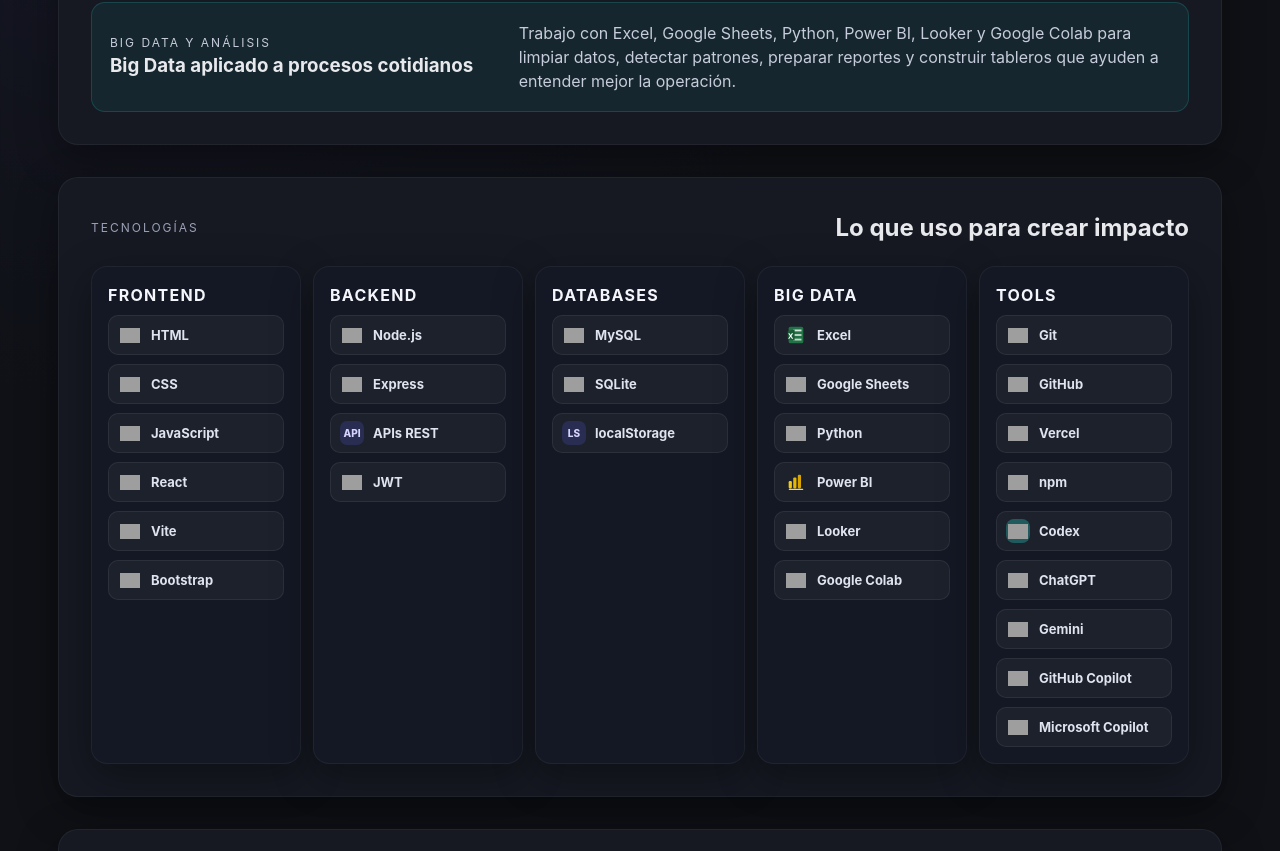
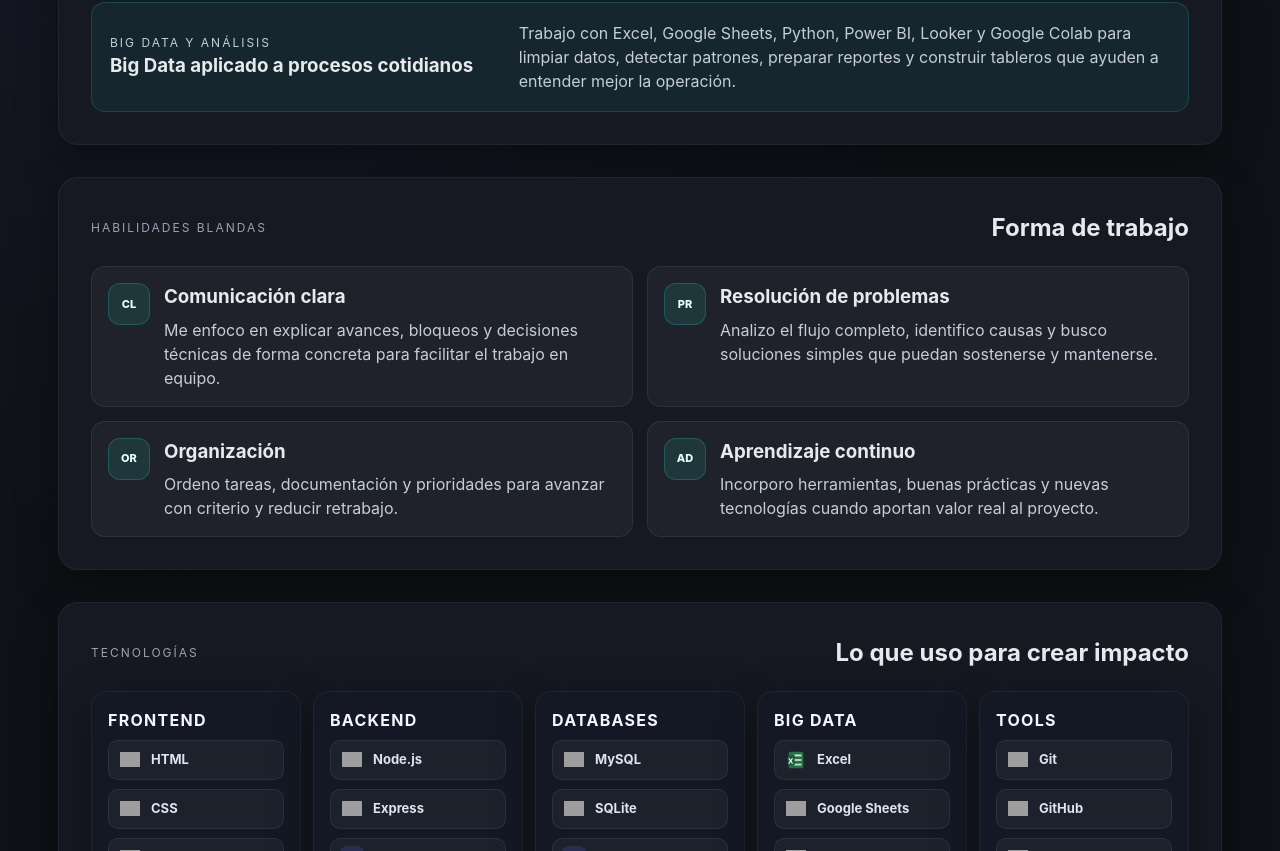
Before and after one commit to OteroCarlos1977/Portfolio_Web, a React (Vite) app: page / in a window 1280 px wide. Shown: the part 1169-2020 px from the top of the page. Built offline with nearby package versions, Linux system fonts and the light colour scheme; grey boxes are pictures that could not be loaded.

Commit message:
Agrega habilidades blandas al portfolio

```diff
--- a/src/App.jsx
+++ b/src/App.jsx
@@ -3,6 +3,7 @@
 import Hero from './components/Hero';
 import About from './components/About';
 import ValueProposition from './components/ValueProposition';
+import SoftSkills from './components/SoftSkills';
 import Skills from './components/Skills';
 import Projects from './components/Projects';
 import Contact from './components/Contact';
@@ -33,6 +34,7 @@
         <nav className="nav">
           <a href="#about">Sobre mí</a>
           <a href="#value">Aporte</a>
+          <a href="#soft-skills">Habilidades</a>
           <a href="#skills">Tecnologías</a>
           <a href="#projects">Proyectos</a>
           <a href="#contact">Contacto</a>
@@ -86,6 +88,7 @@
         />
         <About about={data.about} />
         <ValueProposition items={data.valueProposition} dataFocus={data.dataFocus} />
+        <SoftSkills skills={data.softSkills} />
         <Skills skills={data.skills} />
         <Projects projects={data.projects} />
         <Contact social={data.social} />
--- /dev/null
+++ b/src/components/SoftSkills.jsx
@@ -0,0 +1,35 @@
+import PropTypes from 'prop-types';
+
+const SoftSkills = ({ skills }) => (
+  <section className="section soft-skills-section" id="soft-skills">
+    <div className="section-header">
+      <p className="eyebrow">Habilidades blandas</p>
+      <h2>Forma de trabajo</h2>
+    </div>
+    <div className="soft-skills-grid">
+      {skills.map((skill) => (
+        <article className="soft-skill-card" key={skill.title}>
+          <span className="soft-skill-icon" aria-hidden="true">
+            {skill.icon}
+          </span>
+          <div>
+            <h3>{skill.title}</h3>
+            <p>{skill.description}</p>
+          </div>
+        </article>
+      ))}
+    </div>
+  </section>
+);
+
+SoftSkills.propTypes = {
+  skills: PropTypes.arrayOf(
+    PropTypes.shape({
+      icon: PropTypes.string.isRequired,
+      title: PropTypes.string.isRequired,
+      description: PropTypes.string.isRequired,
+    })
+  ).isRequired,
+};
+
+export default SoftSkills;
--- a/src/data/profile.json
+++ b/src/data/profile.json
@@ -26,6 +26,28 @@
     "title": "Big Data aplicado a procesos cotidianos",
     "description": "Trabajo con Excel, Google Sheets, Python, Power BI, Looker y Google Colab para limpiar datos, detectar patrones, preparar reportes y construir tableros que ayuden a entender mejor la operación."
   },
+  "softSkills": [
+    {
+      "icon": "CL",
+      "title": "Comunicación clara",
+      "description": "Me enfoco en explicar avances, bloqueos y decisiones técnicas de forma concreta para facilitar el trabajo en equipo."
+    },
+    {
+      "icon": "PR",
+      "title": "Resolución de problemas",
+      "description": "Analizo el flujo completo, identifico causas y busco soluciones simples que puedan sostenerse y mantenerse."
+    },
+    {
+      "icon": "OR",
+      "title": "Organización",
+      "description": "Ordeno tareas, documentación y prioridades para avanzar con criterio y reducir retrabajo."
+    },
+    {
+      "icon": "AD",
+      "title": "Aprendizaje continuo",
+      "description": "Incorporo herramientas, buenas prácticas y nuevas tecnologías cuando aportan valor real al proyecto."
+    }
+  ],
   "skills": {
     "frontend": ["HTML", "CSS", "JavaScript", "React", "Vite", "Bootstrap"],
     "backend": ["Node.js", "Express", "APIs REST", "JWT"],
--- a/src/styles/App.css
+++ b/src/styles/App.css
@@ -336,6 +336,51 @@
   border: 1px solid rgba(36, 214, 203, 0.18);
   border-radius: 14px;
   background: rgba(36, 214, 203, 0.07);
+}
+
+.soft-skills-grid {
+  display: grid;
+  grid-template-columns: repeat(2, minmax(0, 1fr));
+  gap: 14px;
+  margin-top: 20px;
+}
+
+.soft-skill-card {
+  display: flex;
+  gap: 14px;
+  align-items: flex-start;
+  min-width: 0;
+  padding: 16px;
+  border: 1px solid rgba(255, 255, 255, 0.07);
+  border-radius: 14px;
+  background: rgba(255, 255, 255, 0.04);
+}
+
+.soft-skill-icon {
+  width: 42px;
+  height: 42px;
+  flex: 0 0 42px;
+  display: inline-grid;
+  place-items: center;
+  border: 1px solid rgba(36, 214, 203, 0.24);
+  border-radius: 12px;
+  background: rgba(36, 214, 203, 0.11);
+  color: #eafffd;
+  font-size: 11px;
+  font-weight: 850;
+}
+
+.soft-skill-card h3,
+.soft-skill-card p {
+  margin: 0;
+}
+
+.soft-skill-card h3 {
+  margin-bottom: 6px;
+}
+
+.soft-skill-card p {
+  color: #c6ccdb;
 }
 
 .skills-grid {
@@ -897,7 +942,8 @@
   }
 
   .value-grid,
-  .data-focus {
+  .data-focus,
+  .soft-skills-grid {
     grid-template-columns: 1fr;
   }
 
```
Also changed, not shown: 1 other file (tests, documents, lock files or other folders).
